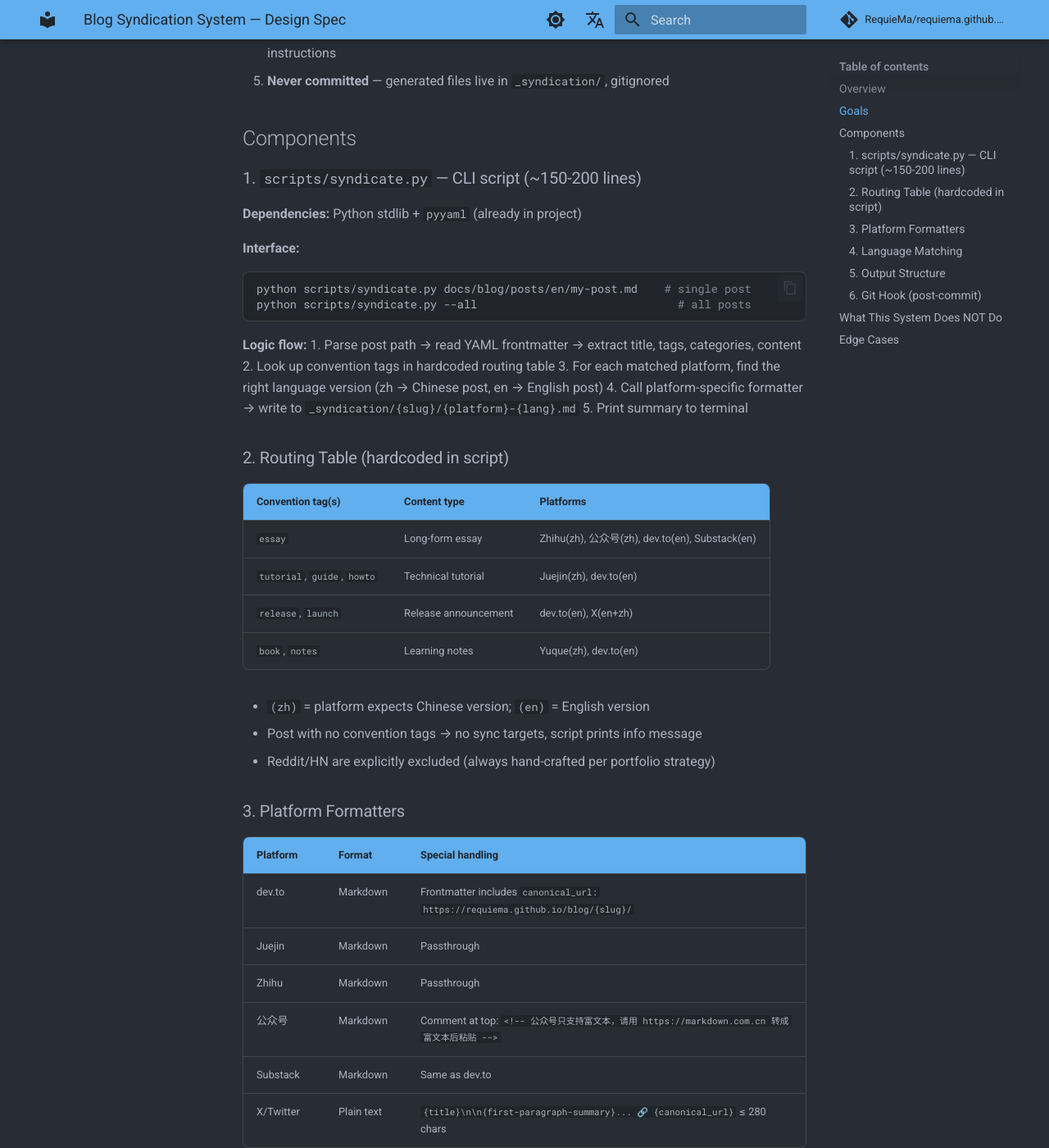
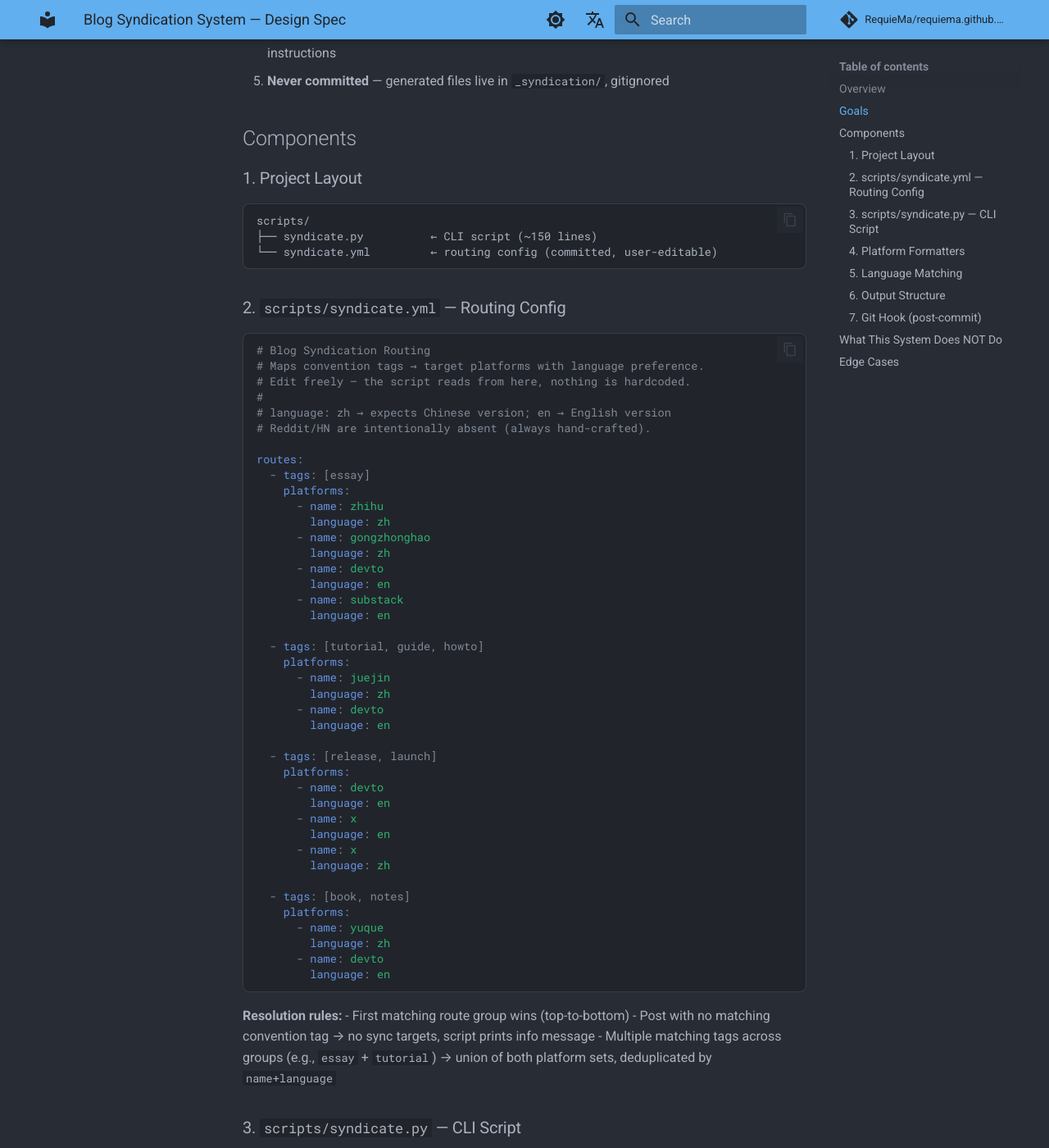
Before and after one commit to RequieMa/requiema.github.io, an MkDocs documentation site: the page built from docs/superpowers/specs/2026-07-10-syndication-system-design.md, in a window 1280 px wide and 1400 px high, scrolled down 651 px. Shown: the whole window at 82% size. Built offline with MkDocs 1.6.1 and Material for MkDocs 9.7.7, drawn with Linux system fonts in a browser that asks for light colours; comment, search, counter and statistics services are not loaded; some of the changed text lies outside the part shown.

Commit message:
Use config file for syndication routing instead of hardcoding

````diff
--- a/docs/superpowers/specs/2026-07-10-syndication-system-design.md
+++ b/docs/superpowers/specs/2026-07-10-syndication-system-design.md
@@ -22,7 +22,66 @@
 
 ## Components
 
-### 1. `scripts/syndicate.py` — CLI script (~150-200 lines)
+### 1. Project Layout
+
+```
+scripts/
+├── syndicate.py          ← CLI script (~150 lines)
+└── syndicate.yml         ← routing config (committed, user-editable)
+```
+
+### 2. `scripts/syndicate.yml` — Routing Config
+
+```yaml
+# Blog Syndication Routing
+# Maps convention tags → target platforms with language preference.
+# Edit freely — the script reads from here, nothing is hardcoded.
+#
+# language: zh → expects Chinese version; en → English version
+# Reddit/HN are intentionally absent (always hand-crafted).
+
+routes:
+  - tags: [essay]
+    platforms:
+      - name: zhihu
+        language: zh
+      - name: gongzhonghao
+        language: zh
+      - name: devto
+        language: en
+      - name: substack
+        language: en
+
+  - tags: [tutorial, guide, howto]
+    platforms:
+      - name: juejin
+        language: zh
+      - name: devto
+        language: en
+
+  - tags: [release, launch]
+    platforms:
+      - name: devto
+        language: en
+      - name: x
+        language: en
+      - name: x
+        language: zh
+
+  - tags: [book, notes]
+    platforms:
+      - name: yuque
+        language: zh
+      - name: devto
+        language: en
+```
+
+**Resolution rules:**
+- First matching route group wins (top-to-bottom)
+- Post with no matching convention tag → no sync targets, script prints info message
+- Multiple matching tags across groups (e.g., `essay` + `tutorial`) → union of both platform sets, deduplicated by `name+language`
+
+### 3. `scripts/syndicate.py` — CLI Script
 
 **Dependencies:** Python stdlib + `pyyaml` (already in project)
 
@@ -33,26 +92,13 @@
 ```
 
 **Logic flow:**
-1. Parse post path → read YAML frontmatter → extract title, tags, categories, content
-2. Look up convention tags in hardcoded routing table
+1. Parse post path → read YAML frontmatter → extract title, tags, content
+2. Load `scripts/syndicate.yml` → match post tags against route groups
 3. For each matched platform, find the right language version (zh → Chinese post, en → English post)
 4. Call platform-specific formatter → write to `_syndication/{slug}/{platform}-{lang}.md`
 5. Print summary to terminal
 
-### 2. Routing Table (hardcoded in script)
-
-| Convention tag(s) | Content type | Platforms |
-|---|---|---|
-| `essay` | Long-form essay | Zhihu(zh), 公众号(zh), dev.to(en), Substack(en) |
-| `tutorial`, `guide`, `howto` | Technical tutorial | Juejin(zh), dev.to(en) |
-| `release`, `launch` | Release announcement | dev.to(en), X(en+zh) |
-| `book`, `notes` | Learning notes | Yuque(zh), dev.to(en) |
-
-- `(zh)` = platform expects Chinese version; `(en)` = English version
-- Post with no convention tags → no sync targets, script prints info message
-- Reddit/HN are explicitly excluded (always hand-crafted per portfolio strategy)
-
-### 3. Platform Formatters
+### 4. Platform Formatters
 
 | Platform | Format | Special handling |
 |---|---|---|
@@ -63,14 +109,14 @@
 | Substack | Markdown | Same as dev.to |
 | X/Twitter | Plain text | `{title}\n\n{first-paragraph-summary}... 🔗 {canonical_url}` ≤ 280 chars |
 
-### 4. Language Matching
+### 5. Language Matching
 
 - Script receives one post path (e.g., `en/my-post.md`)
 - Automatically checks for sibling at `zh/my-post.md` (same filename, other language dir)
 - English platforms → English version; Chinese platforms → Chinese version
 - If only one language version exists, all platforms use that version
 
-### 5. Output Structure
+### 6. Output Structure
 
 ```
 _syndication/                      ← gitignored
@@ -83,7 +129,7 @@
     └── x-en.md
 ```
 
-### 6. Git Hook (`post-commit`)
+### 7. Git Hook (`post-commit`)
 
 - Detects new/modified files under `docs/blog/posts/`
 - Runs `python scripts/syndicate.py <path>` for each
````
